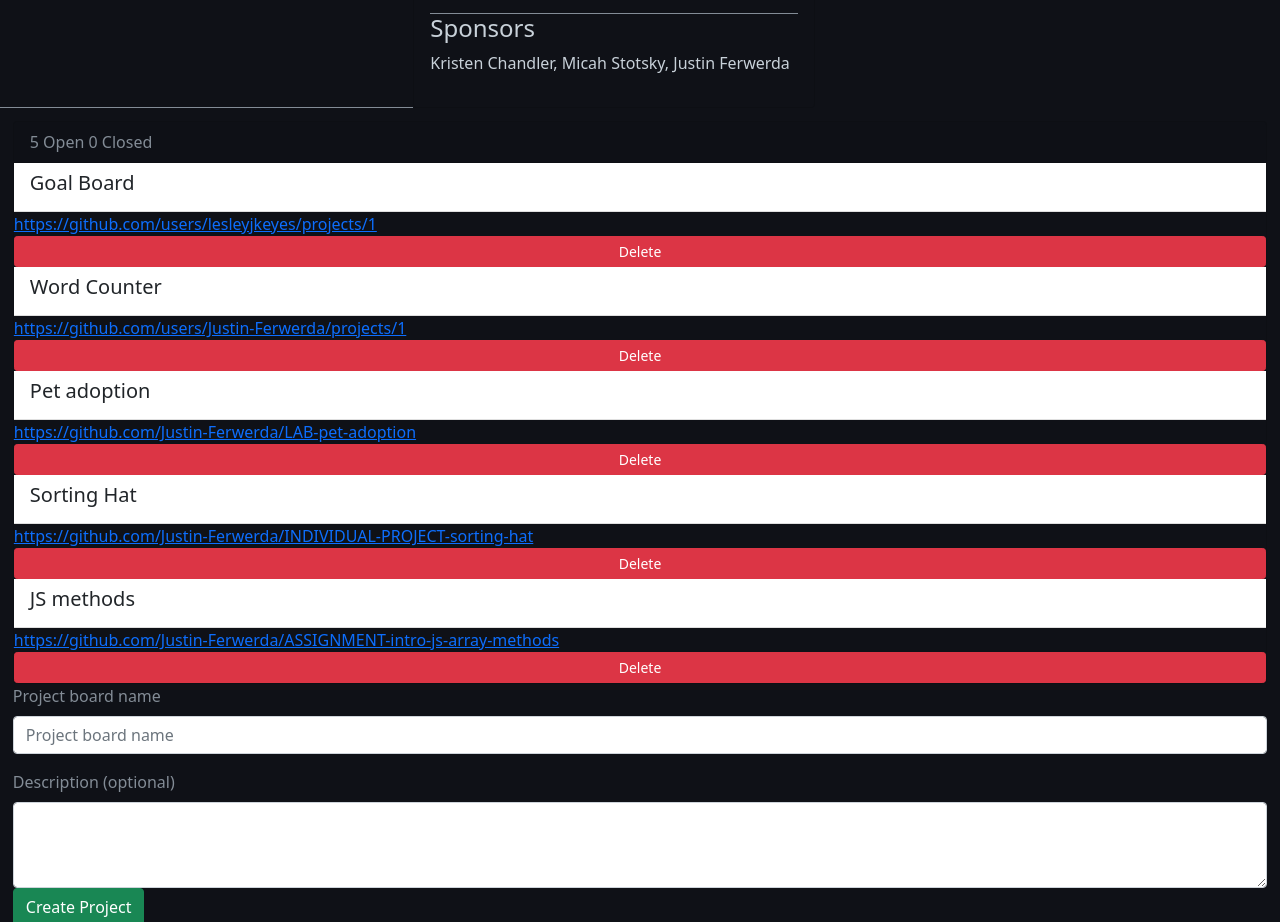
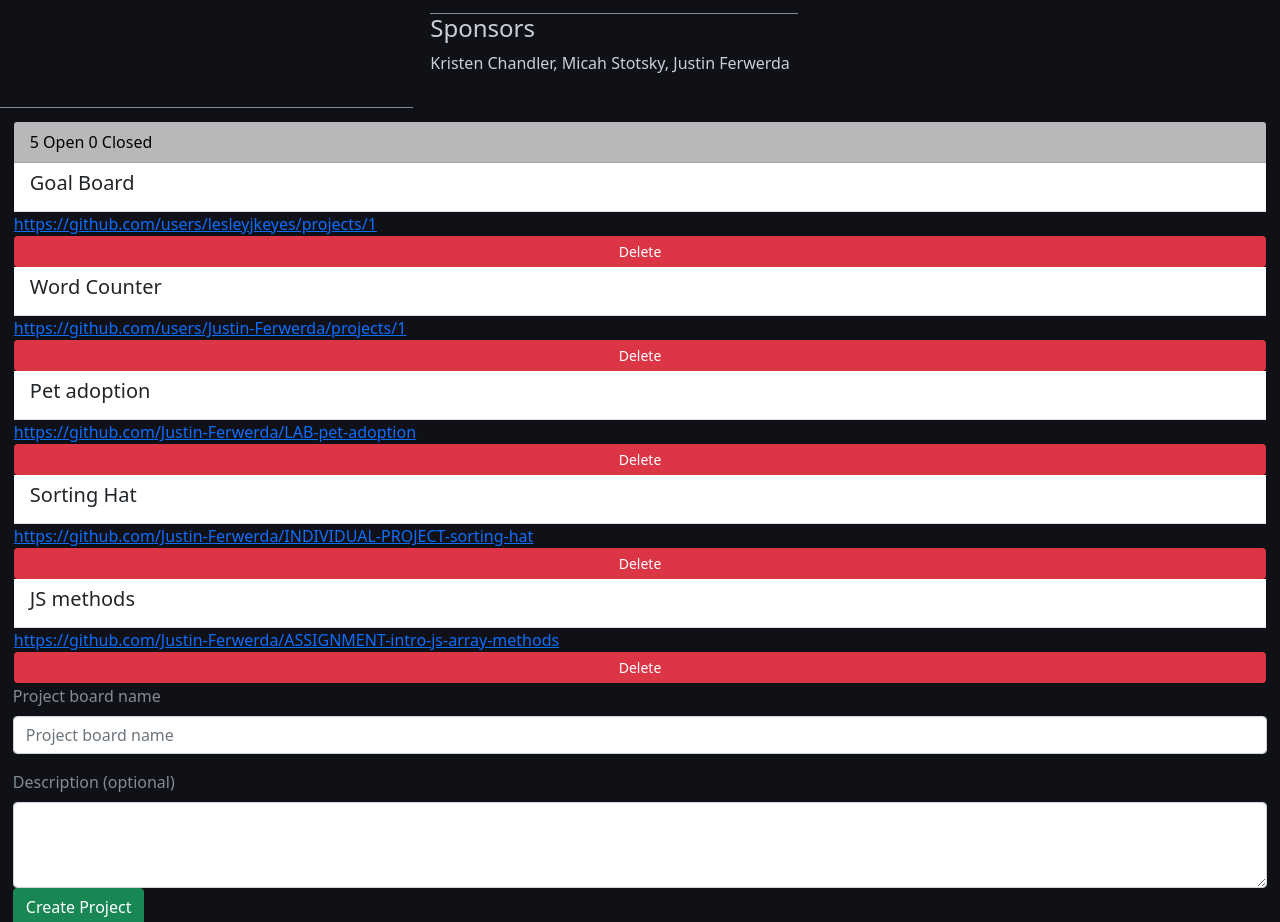
Before and after one commit to nss-evening-cohort-19/gitsub-retro-bandits, a plain HTML site: page Projects.html in a window 1280 px wide. Shown: the part 793-1715 px from the top of the page. Drawn offline with nearby package versions, Linux system fonts and the light colour scheme; no server answers; some icons are missing.

Commit message:
fix card header

```diff
--- a/Assets/Styling/main.css
+++ b/Assets/Styling/main.css
@@ -191,3 +191,8 @@ input[type=checkbox] {
 /* @media only screen and (max-width: 1402px) {
 
 } */
+
+.card-header {
+  background-color: #b7b8b9;
+  color: black;
+}
```
